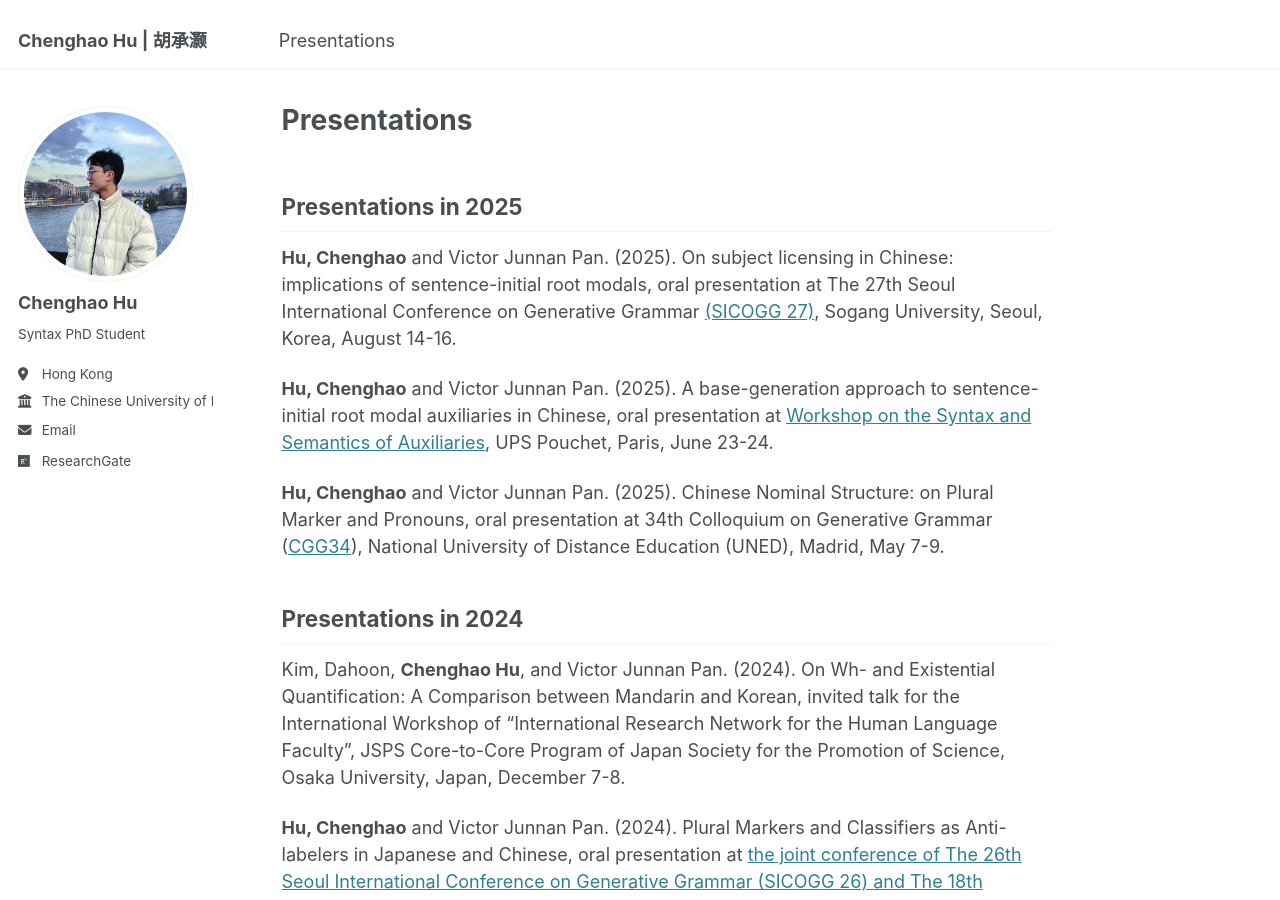
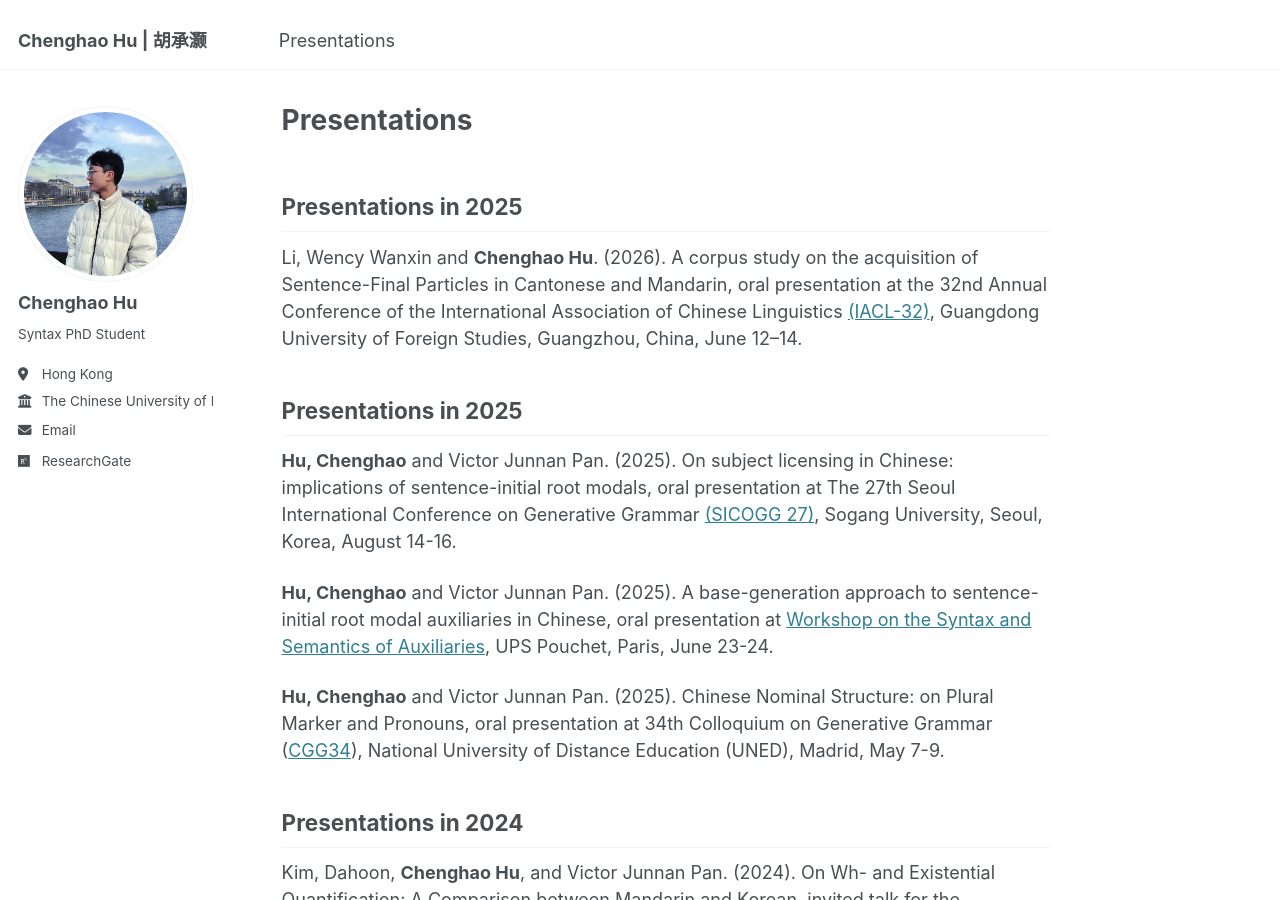
Before and after one commit to Chenghao-Hu/chenghao-hu.github.io, a Jekyll site: the page built from _pages/talks.md, in a window 1280 px wide and 900 px high. Built offline with Jekyll 4.4.1, drawn with Linux system fonts in a browser that asks for light colours.

Commit message:
Add 2026 presentation details to talks.md
Added a new presentation entry for Wency Wanxin Li and Chenghao Hu in 2026.

```diff
--- a/_pages/talks.md
+++ b/_pages/talks.md
@@ -8,6 +8,11 @@ design:
   css_style: 'max-width: 100%; font-size: 16px !important;'
 
 ---
+
+## **Presentations in 2025**
+
+Li, Wency Wanxin and **Chenghao Hu**. (2026). A corpus study on the acquisition of Sentence-Final Particles in Cantonese and Mandarin, oral presentation at the 32nd Annual Conference of the International Association of Chinese Linguistics [(IACL-32)](http://iacl-linguistics.org/#/), Guangdong University of Foreign Studies, Guangzhou, China, June 12–14.
+
 
 ## **Presentations in 2025**
 
```
